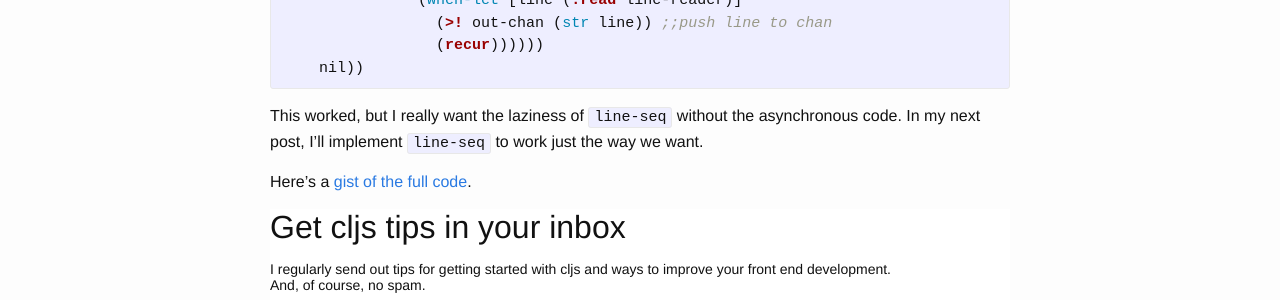
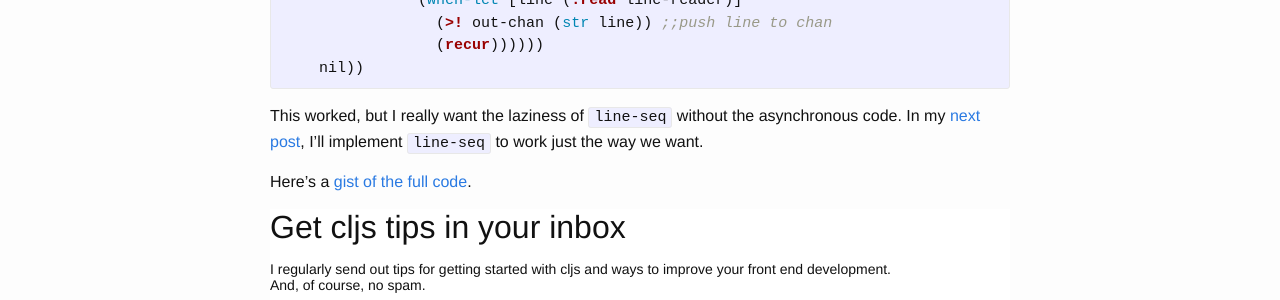
Before and after one commit to bostonou/bostonou.github.io, a Jekyll site: the page built from _posts/2015-05-19-cljs-read-files-line-by-line-on-nodejs.markdown, in a window 1280 px wide. Shown: the part 1731-2031 px from the top of the page. Built offline with Jekyll 4.4.1, drawn with Linux system fonts in a browser that asks for light colours; comment, search, counter and statistics services are not loaded; part of the change alters nothing that is shown.

```diff
--- a/_posts/2015-05-19-cljs-read-files-line-by-line-on-nodejs.markdown
+++ b/_posts/2015-05-19-cljs-read-files-line-by-line-on-nodejs.markdown
@@ -79,11 +79,12 @@ I generally prefer using channels instead of passing around callbacks, so I actu
     nil))
 {% endhighlight %}
 
-This worked, but I really want the laziness of `line-seq` without the asynchronous code. In my next post, I'll implement `line-seq` to work just the way we want.
+This worked, but I really want the laziness of `line-seq` without the asynchronous code. In my [next post][next-post], I'll implement `line-seq` to work just the way we want.
 
 Here's a [gist of the full code][code].
 
 [line-seq]: http://clojure.github.io/clojure/clojure.core-api.html#clojure.core/line-seq
 [post-on-streams]: https://strongloop.com/strongblog/practical-examples-of-the-new-node-js-streams-api/
 [core.async]: http://clojure.github.io/core.async/
+[next-post]: http://clojurescriptmadeeasy.com/blog/cljs-read-files-line-by-line-on-nodejs-part-2.html
 [code]: https://gist.github.com/bostonou/77ec1bfe8e4dbdd34fa3
```
